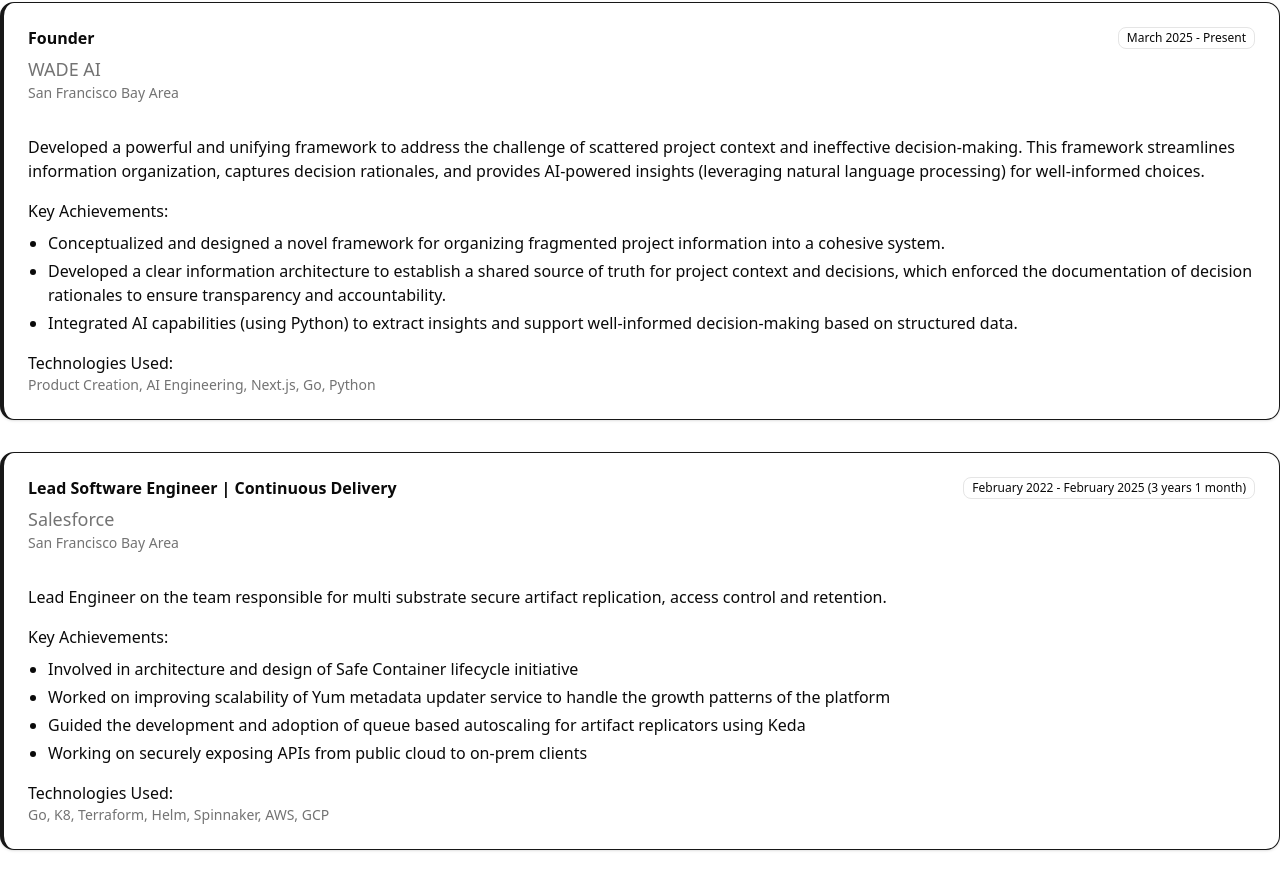
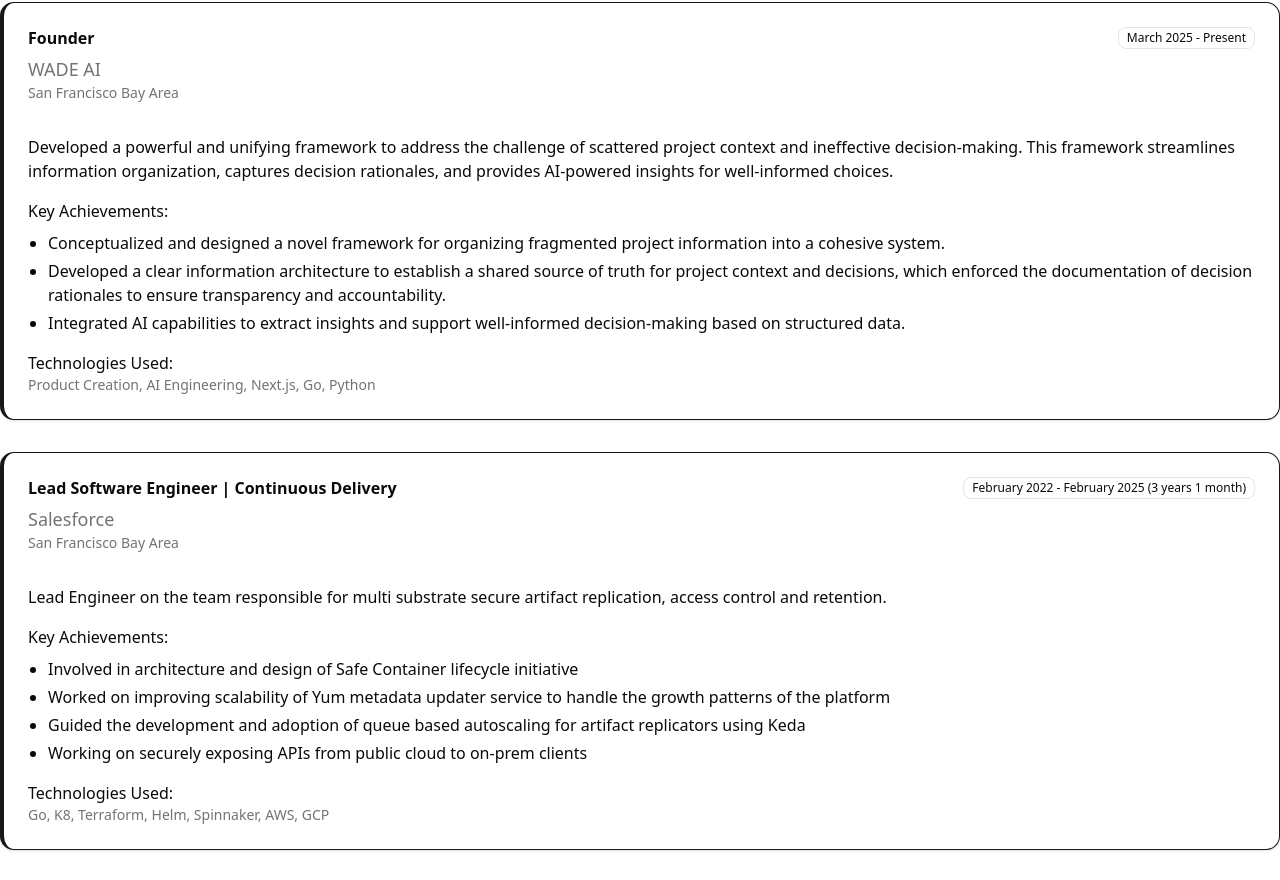
Before and after one commit to deyarchit/portfolio, a Next.js app: page / in a window 1280 px wide. Shown: the part 1131-2011 px from the top of the page. Built offline with nearby package versions, Linux system fonts and the light colour scheme.

Commit message:
Fix text

```diff
--- a/components/experience-timeline.tsx
+++ b/components/experience-timeline.tsx
@@ -8,11 +8,11 @@
       "company": "WADE AI",
       "period": "March 2025 - Present",
       "location": "San Francisco Bay Area",
-      "description": "Developed a powerful and unifying framework to address the challenge of scattered project context and ineffective decision-making. This framework streamlines information organization, captures decision rationales, and provides AI-powered insights (leveraging natural language processing) for well-informed choices.",
+      "description": "Developed a powerful and unifying framework to address the challenge of scattered project context and ineffective decision-making. This framework streamlines information organization, captures decision rationales, and provides AI-powered insights for well-informed choices.",
       "achievements": [
         "Conceptualized and designed a novel framework for organizing fragmented project information into a cohesive system.",
         "Developed a clear information architecture to establish a shared source of truth for project context and decisions, which enforced the documentation of decision rationales to ensure transparency and accountability.",
-        "Integrated AI capabilities (using Python) to extract insights and support well-informed decision-making based on structured data.",
+        "Integrated AI capabilities to extract insights and support well-informed decision-making based on structured data.",
       ],
       "technologies": "Product Creation, AI Engineering, Next.js, Go, Python",
     },
```
